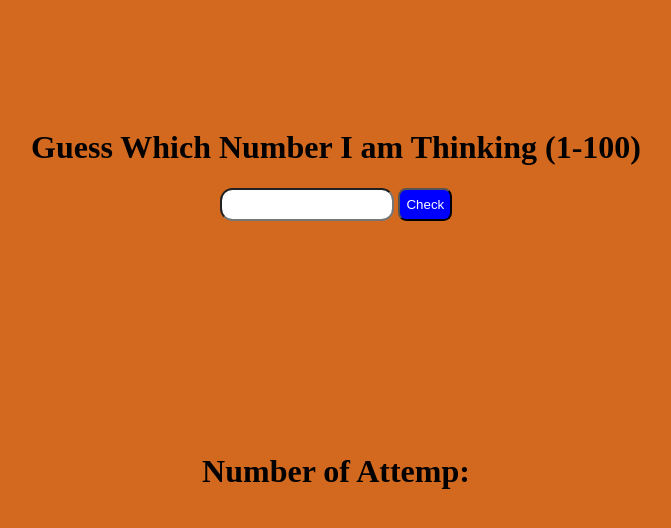
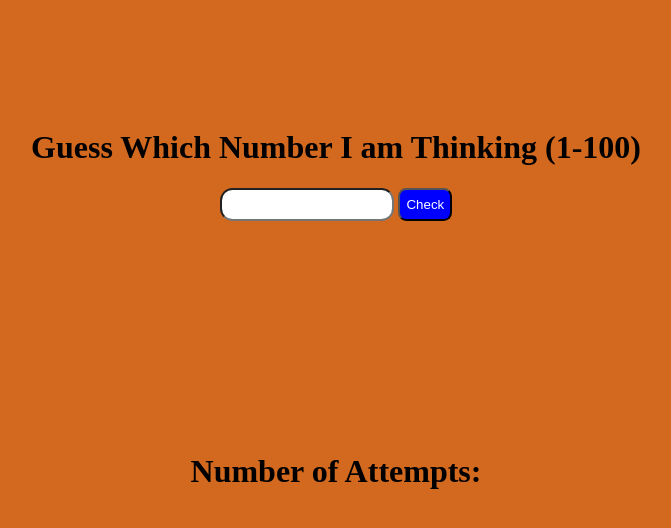
Before and after one commit to durmus-pala/GuessNumberJs, a website: page index.html in a window 1280 px wide. Shown: the whole page, without its empty margins (304-975 px from the left). Drawn offline with Linux system fonts and the light colour scheme.

Commit message:
fix title syntax

```diff
--- a/index.html
+++ b/index.html
@@ -14,7 +14,7 @@
 
     <img id="image" src="Images/fireworks-10262.png" alt="">
 
-    <h1 id="text">Number of Attemp: </h1>
+    <h1 id="text">Number of Attempts: </h1>
     <h1 id="attempt"></h1>
     <h1 id="info"></h1>
     <h1 id="congrats"></h1>
```
